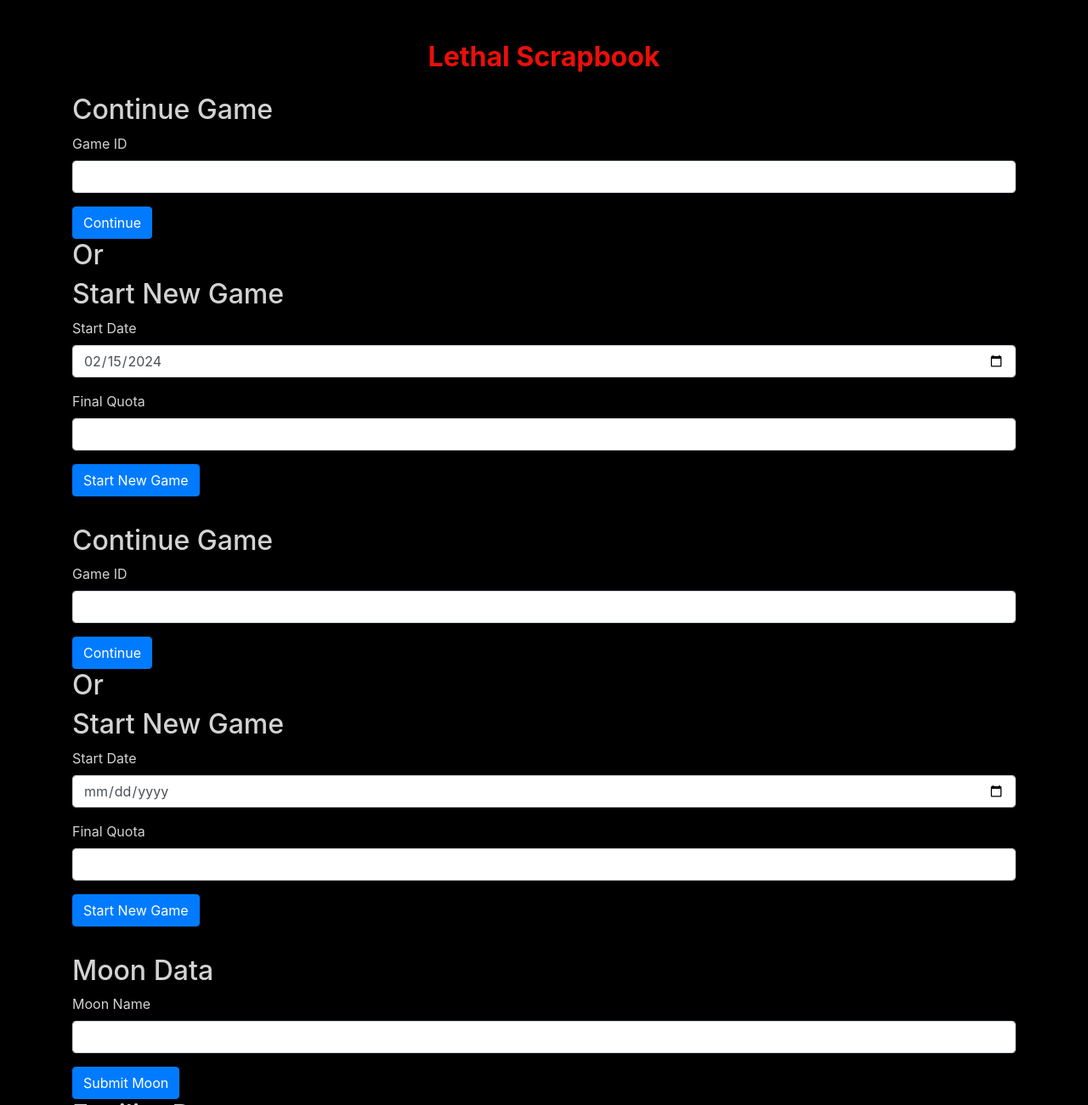
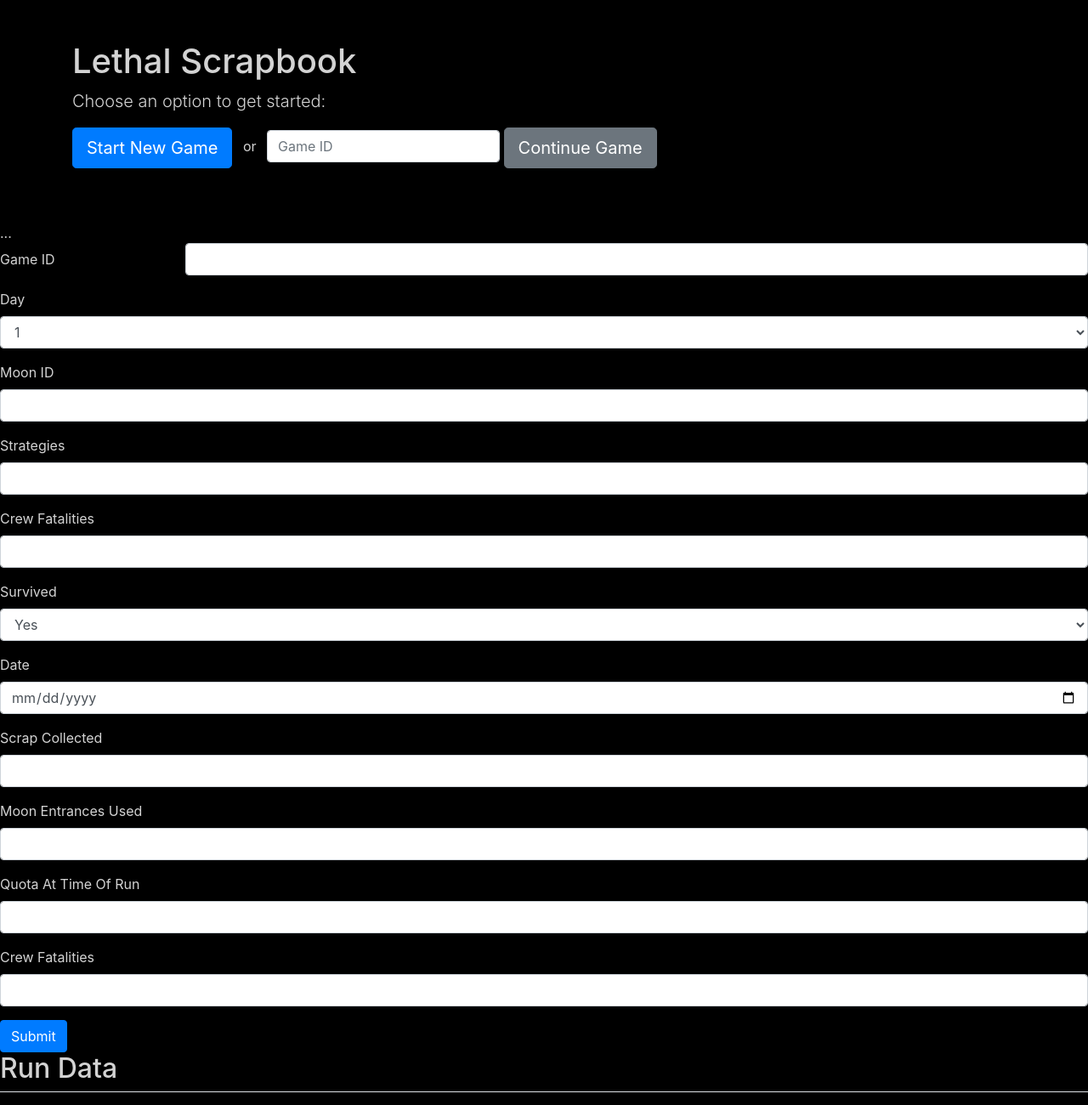
Before and after one commit to ryanklee/lethal_scrapbook, a website: page lethal-scrapbook/public/index.html in a window 1280 px wide. Shown: the top 1300 px of the page at 85% size. Drawn offline with nearby package versions, Linux system fonts and the light colour scheme.

Commit message:
Updated index.html layout and content for Lethal Scrapbook.

```diff
--- a/lethal-scrapbook/public/index.html
+++ b/lethal-scrapbook/public/index.html
@@ -1,5 +1,5 @@
 <!DOCTYPE html>
-<html lang="en">
+<html lang="en" class="h-100">
 <head>
   <meta charset="UTF-8">
   <meta name="viewport" content="width=device-width, initial-scale=1.0">
@@ -8,7 +8,7 @@
   <style>
     .heavy-font {
       font-weight: 700; /* Bootstrap's 'font-weight-bold' class uses 700 as well */
-      font-size: 2rem; /* Adjust size as needed */
+      font-size: 1.5rem; /* Adjust size as needed */
       color: #ea0f0b; /* Set the color of the title */
     }
     body {
@@ -18,107 +18,27 @@
   </style>
 </head>
 <body>
-  <div class="container">
-    <h1 class="heavy-font text-center mt-5 mb-4">Lethal Scrapbook</h1>
-    <!-- Option to continue a previous game or start a new one -->
-    <div id="game-options">
-      <h2>Continue Game</h2>
-      <form id="continue-game-form">
-        <div class="form-group">
-          <label for="continueGameId">Game ID</label>
-          <input type="number" class="form-control" id="continueGameId" required>
-        </div>
-        <button type="submit" class="btn btn-primary">Continue</button>
-      </form>
-      <h2>Or</h2>
-      <h2>Start New Game</h2>
-      <form id="new-game-form">
-        <div class="form-group">
-          <label for="newStartDate">Start Date</label>
-          <input type="date" class="form-control" id="newStartDate" value="" required>
-        </div>
-        <div class="form-group">
-          <label for="newFinalQuota">Final Quota</label>
-          <input type="number" class="form-control" id="newFinalQuota" required>
-        </div>
-        <button type="submit" class="btn btn-primary">Start New Game</button>
-      </form>
+<body class="d-flex flex-column h-100">
+  <main role="main" class="flex-shrink-0">
+    <div class="container">
+      <h1 class="mt-5">Lethal Scrapbook</h1>
+      <p class="lead">Choose an option to get started:</p>
+      <div id="game-options" class="mb-3">
+        <button id="startNewGame" class="btn btn-primary btn-lg">Start New Game</button>
+        <span class="mx-2">or</span>
+        <input type="number" id="continueGameId" class="form-control d-inline-block w-auto" placeholder="Game ID">
+        <button id="continueGame" class="btn btn-secondary btn-lg">Continue Game</button>
+      </div>
+      <div id="runsDisplay" class="mt-5">
+        <!-- Runs table will be inserted here -->
+      </div>
+      <nav aria-label="Run data pagination">
+        <ul class="pagination">
+          <!-- Pagination links will be inserted here -->
+        </ul>
+      </nav>
     </div>
-    <hr>
-    <!-- Form for Games -->
-    <!-- The rest of the forms will be moved to a separate page for run data entry -->
-
-    <!-- Option to continue a previous game or start a new one -->
-    <div id="game-options">
-      <h2>Continue Game</h2>
-      <form id="continue-game-form">
-        <div class="form-group">
-          <label for="continueGameId">Game ID</label>
-          <input type="number" class="form-control" id="continueGameId" required>
-        </div>
-        <button type="submit" class="btn btn-primary">Continue</button>
-      </form>
-      <h2>Or</h2>
-      <h2>Start New Game</h2>
-      <form id="new-game-form">
-        <div class="form-group">
-          <label for="newStartDate">Start Date</label>
-          <input type="date" class="form-control" id="newStartDate" required>
-        </div>
-        <div class="form-group">
-          <label for="newFinalQuota">Final Quota</label>
-          <input type="number" class="form-control" id="newFinalQuota" required>
-        </div>
-        <button type="submit" class="btn btn-primary">Start New Game</button>
-      </form>
-    </div>
-    <hr>
-    <script>
-      document.getElementById('newStartDate').valueAsDate = new Date();
-    </script>
-    <!-- Form for Moons -->
-    <h2>Moon Data</h2>
-    <form id="moon-form">
-      <div class="form-group">
-        <label for="moonName">Moon Name</label>
-        <input type="text" class="form-control" id="moonName" required>
-      </div>
-      <button type="submit" class="btn btn-primary">Submit Moon</button>
-    </form>
-
-    <!-- Form for Facilities -->
-    <h2>Facility Data</h2>
-    <form id="facility-form">
-      <div class="form-group">
-        <label for="facilityMoonId">Moon ID</label>
-        <input type="number" class="form-control" id="facilityMoonId" required>
-      </div>
-      <button type="submit" class="btn btn-primary">Submit Facility</button>
-    </form>
-
-    <!-- Form for Entrances -->
-    <h2>Entrance Data</h2>
-    <form id="entrance-form">
-      <div class="form-group">
-        <label for="entranceFacilityId">Facility ID</label>
-        <input type="number" class="form-control" id="entranceFacilityId" required>
-      </div>
-      <div class="form-group">
-        <label for="entranceType">Entrance Type</label>
-        <input type="text" class="form-control" id="entranceType" required>
-      </div>
-      <button type="submit" class="btn btn-primary">Submit Entrance</button>
-    </form>
-
-    <!-- Form for Strategies -->
-    <h2>Strategy Data</h2>
-    <form id="strategy-form">
-      <div class="form-group">
-        <label for="strategyDescription">Strategy Description</label>
-        <textarea class="form-control" id="strategyDescription" rows="3" required></textarea>
-      </div>
-      <button type="submit" class="btn btn-primary">Submit Strategy</button>
-    </form>
+  </main>
 
 
     <form id="run-form">
```
